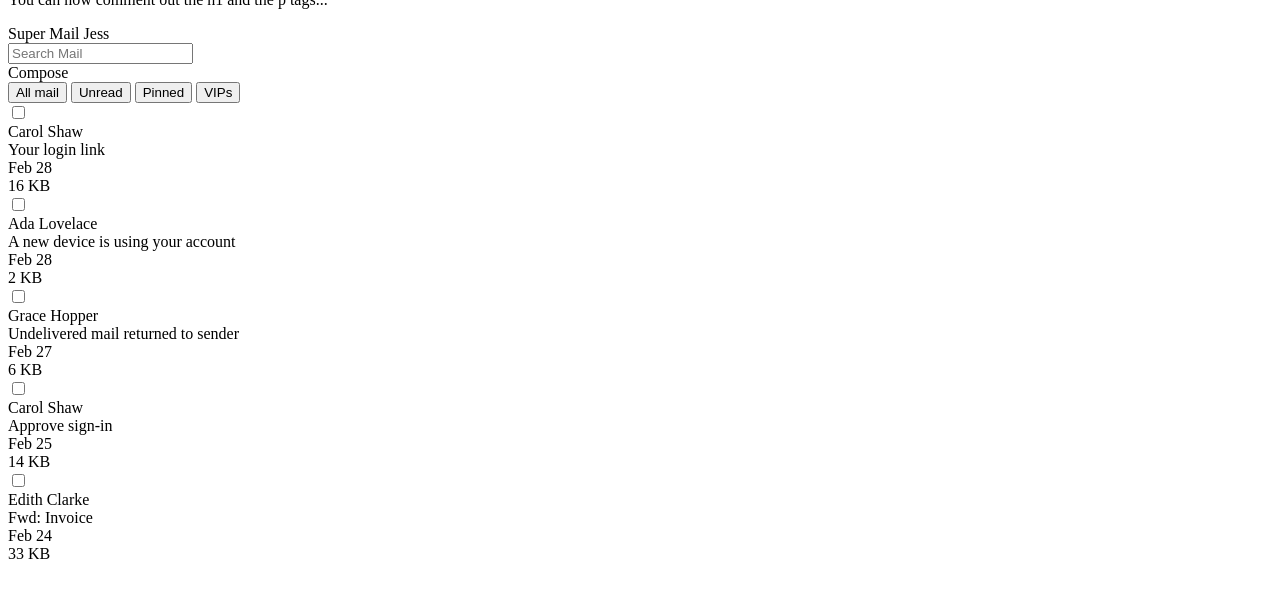
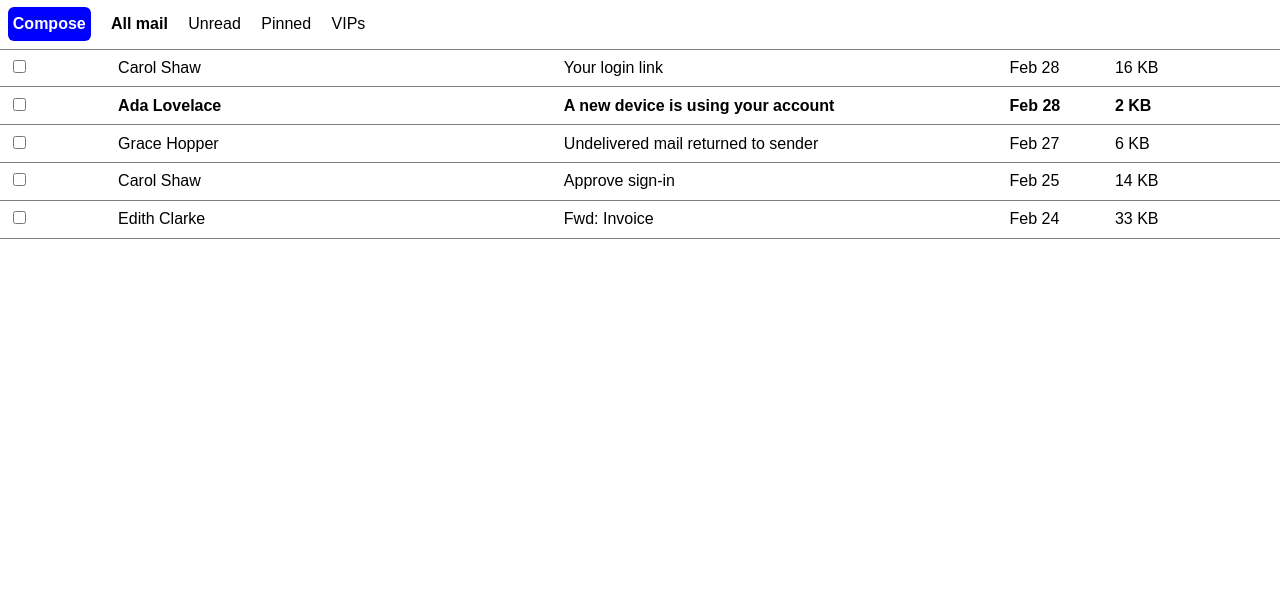
Before and after one commit to bloominstituteoftechnology/module-project-html-and-css-ii-BenjiERW, a plain HTML site: page index.html in a window 1280 px wide. Shown: the part 191-800 px from the top of the page. Drawn offline with Linux system fonts and the light colour scheme.

Commit message:
index.html
Commited Changes!

```diff
--- a/index.html
+++ b/index.html
@@ -6,60 +6,134 @@
   <style>
     /* 👉 Task 1- Apply the reset found on this page: https://www.joshwcomeau.com/css/custom-css-reset/ */
 
+    *, *::before, *::after {
+  box-sizing: border-box;
+}
+* {
+  margin: 0;
+}
+body {
+  line-height: 1.5;
+  -webkit-font-smoothing: antialiased;
+}
+img, picture, video, canvas, svg {
+  display: block;
+  max-width: 100%;
+}
+input, button, textarea, select {
+  font: inherit;
+}
+p, h1, h2, h3, h4, h5, h6 {
+  overflow-wrap: break-word;
+}
+#root, #__next {
+  isolation: isolate;
+}
   </style>
   <style>
     /* 👉 Task 2- Target the body element.
     Apply a font family of Arial to the body element.
     The font property is inherited by descendant (nested) elements. */
+    body {
+      font-family: Arial, Helvetica, sans-serif;
+    }
 
     /* 👉 Task 3- Target the element with id headerTop.
     Apply white color to the text, some padding using px or rem units, and a dark background color. */
-
+    #headerTop {
+      background-color: rgb(23, 23, 176);
+      color: white;
+      padding: 0.5rem;
+    }
     /* 👉 Task 4- Target the divs that are directly nested underneath the id headerTop.
     Make them display as inline block, instead of block.
     This will make them render on the same line. */
-
+     .inline-container {
+        display: inline-block;
+     }
     /* 👉 Task 5- Target the spans that are nested inside the id headerTop.
     Make them have some margin on the right.
     This will prevent the spans from crashing against one another. */
-
+    #headerTop span {
+      margin-right: 0.5rem;
+    }
     /* 👉 Task 6- Target the first span nested inside the element with id headerTop.
     Make it have a font weight of bold, and transform the text to uppercase. */
-
+    .logo {
+       text-transform: uppercase;
+       font-weight: bold;
+    }
     /* 👉 Task 7- Target the id headerBottom.
     Give it a bottom border of 1 pixel, solid gray, and a little bit of padding using px or rem units. */
-
+    #headerBottom {
+        border-bottom: 1px solid gray;
+        padding: 0.5rem;
+    }
     /* 👉 Task 8- Target the divs that are nested directly inside the element with id headerBottom.
     Make them display as inline block, instead of block.
     This will cause them to render on the same line.
     You can consolidate this rule with the one on step. 4 */
+    #headerBottom > div {
+        display: inline-block;
+    }
 
     /* 👉 Task 9- Target the "Compose" button, although note it's a div instead an actual button.
     Give it color, bold text, background, padding, border radius, margin right, and a cursor of pointer. */
-
+    .blue-btn  {
+        color: white;
+        background-color: blue;
+        padding: 0.3rem;
+        border-radius: 6px;
+        margin-right: 1rem;
+        cursor: pointer;
+        font-weight: bold;
+    }
     /* 👉 Task 10- Research how to remove all the default styling of button elements.
     Target the button elements inside the element with id headerBottom.
     Remove all their styling, give them a bit of margin to the right, and a cursor of pointer. */
-
+    #headerBottom button {
+        padding: 0;
+        border: none;
+        background: none;
+        margin-right: 1rem;
+        cursor: pointer;
+    }
     /* 👉 Task 11- Target the button element inside the id headerBottom that has a class of active
     Make the font weight be bolder, and add a bottom border of 2 pixels solid color (you choose the color).
     Add the class name to the "All mail" button. */
-
+    #headerBottom button.active {
+        border-bottom: 2px; soild #176bad;
+        font-weight: bold;
+    }
     /* 👉 Task 12- Target all divs directly nested inside elements with a class of email,
     and make them display as inline-block elements.
     This will make each email render all its details in the same line*/
+    .email > div {
+      display: inline-block;
+    }
 
     /* 👉 Task 13- Target the elements with a class of email.
     Give them some padding, bigger padding to the left, and a bottom border of very light grey. */
-
+    .email {
+        padding: 0.4rem;
+        padding-left: 0.8rem;
+        border-bottom: 1px solid gray;
+    }
     /* 👉 Task 14- Target each div inside the element with a class of email.
     Make the email author and the email subject take 35% of the width of the parent element.
     Make the check, the date and the size take up 8% of the width of the parent element.
     This will arrange the details in visible columns. */
-
+    .email-name, .email-subject {
+      width: 35%;
+    }
+    .email-check, .email-date, .email-size {
+        width: 8%;
+    }
     /* 👉 Task 15- Target the second email and have its font weight be bold.
     This will make it look "unread". */
-
+    .email:nth-child(2) {
+      font-weight: bold;
+    }
     /* Well done! Check the design file to make sure you are close enough. */
 
   </style>
@@ -77,18 +151,18 @@
   <div>
     <header>
       <div id="headerTop">
-        <div>
-          <span>Super Mail</span>
+        <div class="inline-container">
+          <span class="logo">Super Mail</span>
           <span>Jess</span>
         </div>
-        <div>
+        <div class="inline-container">
           <input type="text" placeholder="Search Mail" />
         </div>
       </div>
       <div id="headerBottom">
-        <div>Compose</div>
+        <div class="blue-btn">Compose</div>
         <div>
-          <button>All mail</button>
+          <button class="active">All mail</button>
           <button>Unread</button>
           <button>Pinned</button>
           <button>VIPs</button>
```
